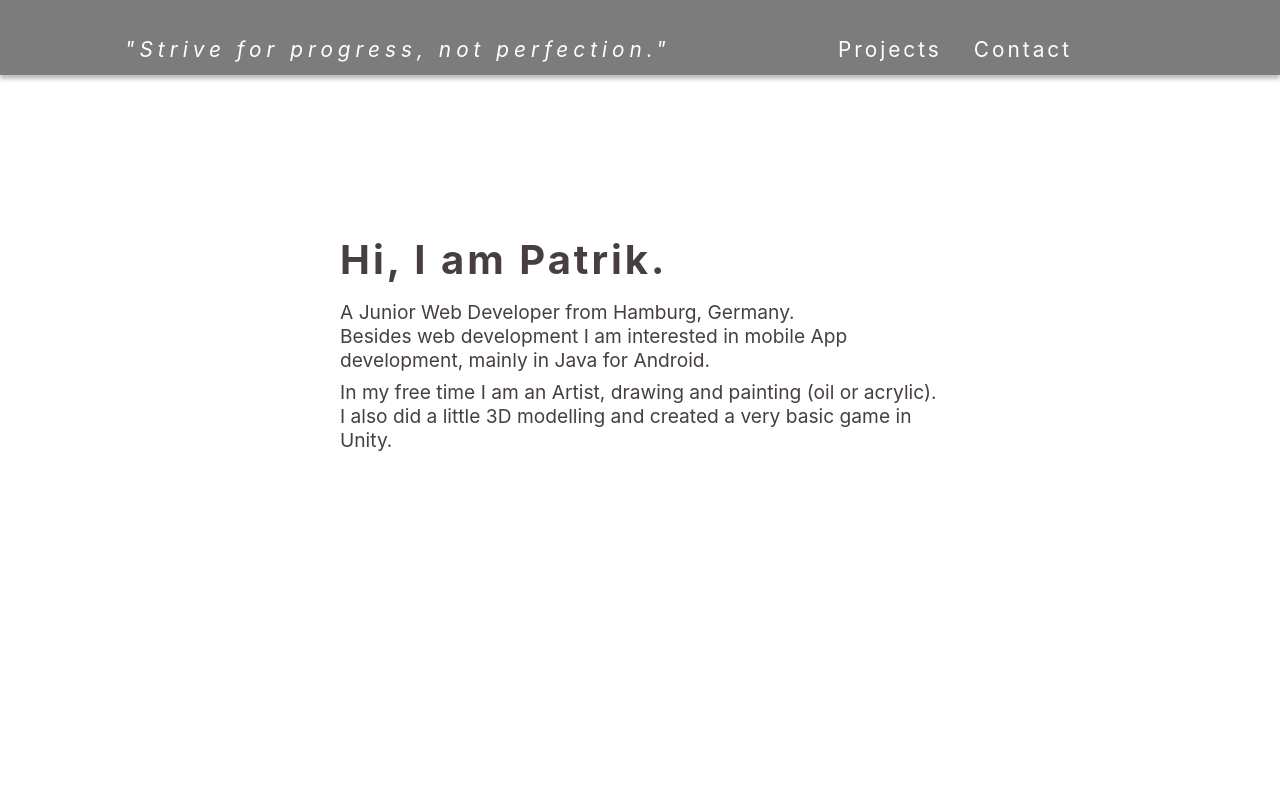
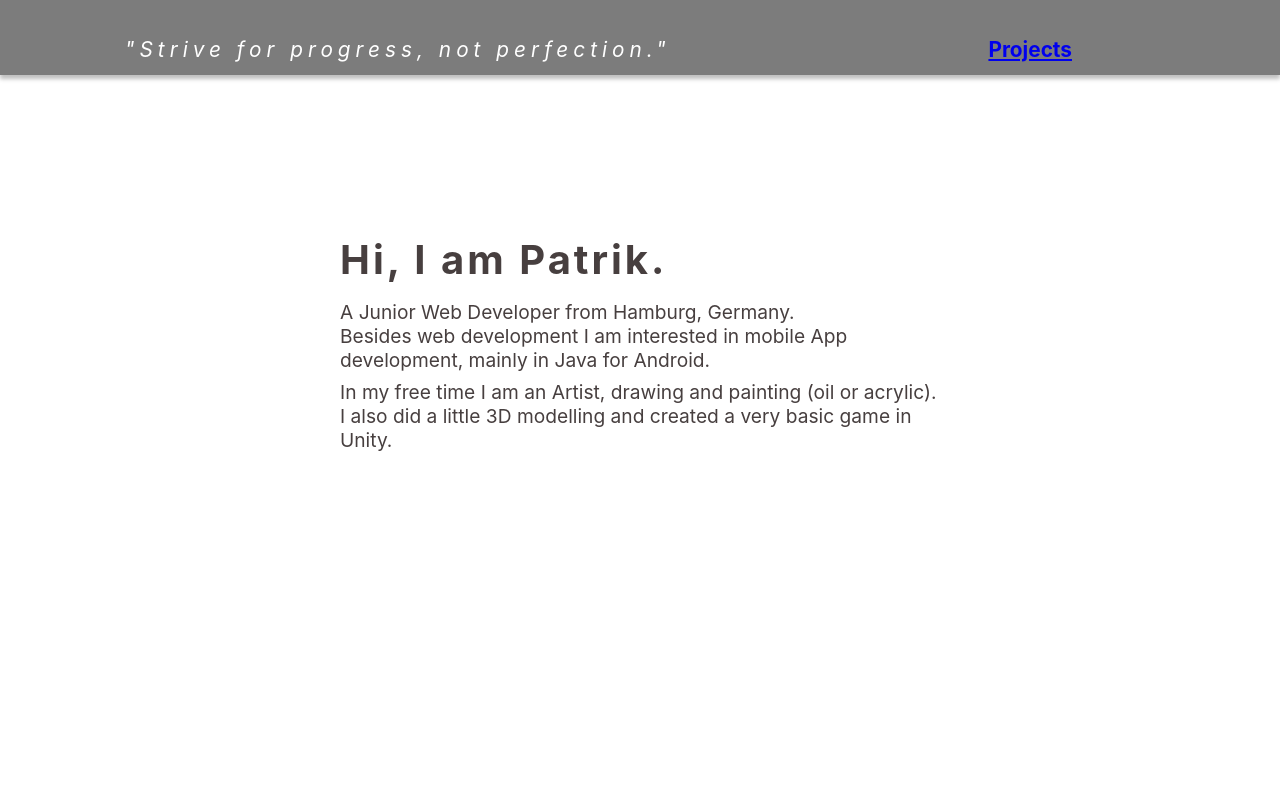
Before and after one commit to patrikglanemann/patrikglanemann.github.io, a React (Create React App) app: page / in a window 1280 px wide. Shown: the top 800 px of the page. Built offline with nearby package versions, Linux system fonts and the light colour scheme.

Commit message:
Add link to navBar

```diff
--- a/src/components/Header.js
+++ b/src/components/Header.js
@@ -5,8 +5,9 @@ export default function Header() {
     <header className='Header'>
       <h2 className='Header__quote'>"Strive for progress, not perfection."</h2>
       <nav className='Header__navBar'>
-        <h2>Projects</h2>
-        <h2>Contact</h2>
+        <a href='#projects'>
+          <h2>Projects</h2>
+        </a>
       </nav>
     </header>
   );
```
